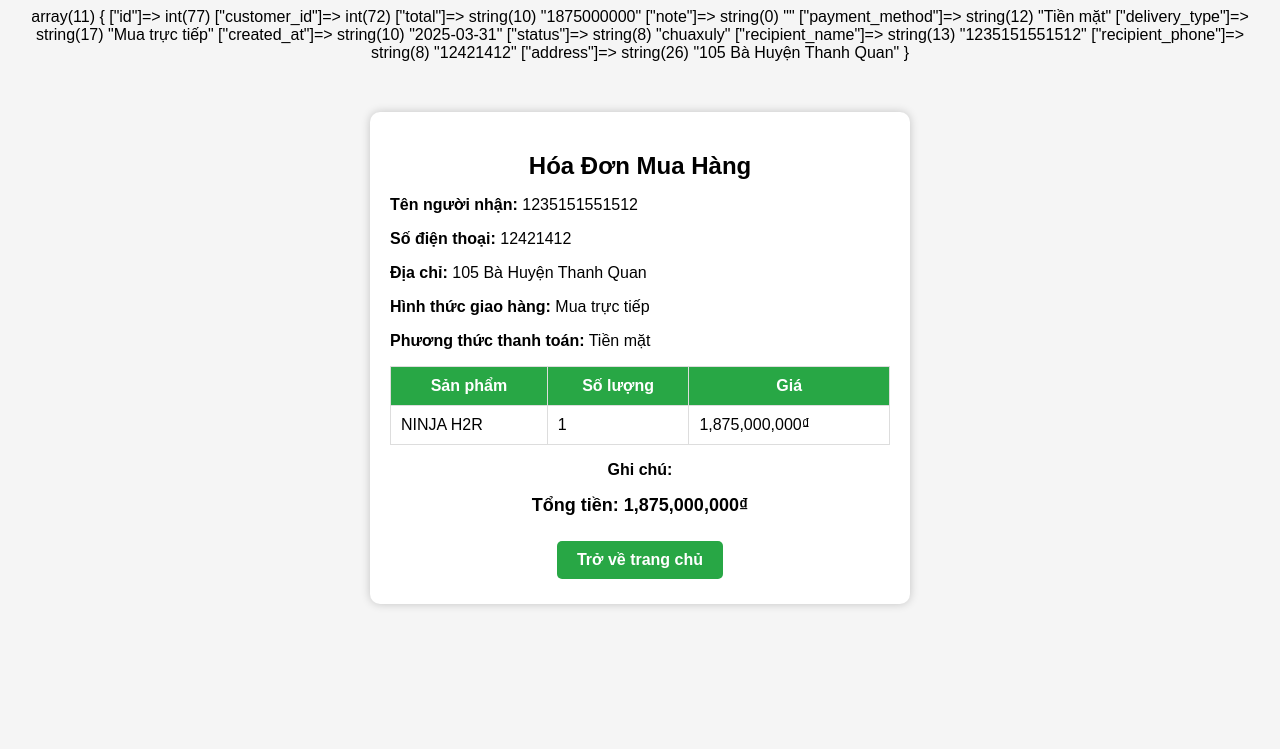
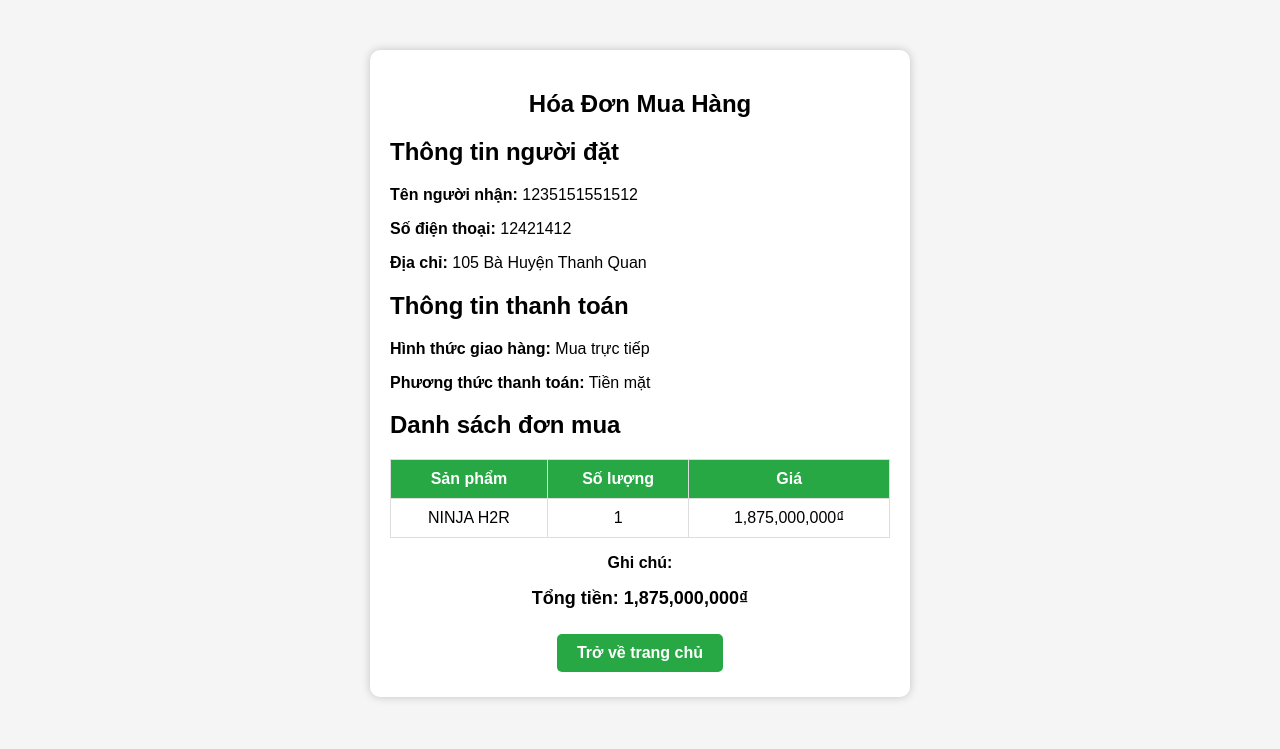
Before and after one commit to huobin1202/Webphp1, a PHP site: page /don_mua.php in a window 1280 px wide. Shown: the top 749 px of the page. Run offline with PHP 8.4, Linux system fonts and the light colour scheme; a user stored in the database is signed in; data comes from the database, SQL or seed files in the repository.

Commit message:
phat don mua

```diff
--- a/don_mua.php
+++ b/don_mua.php
@@ -1,11 +1,6 @@
 <?php
 session_start();
 include('database.php');
-
-if (!isset($_SESSION['customer_id'])) {
-    echo "<script>alert('Bạn cần đăng nhập để xem hóa đơn!'); window.location.href='dn.php';</script>";
-    exit();
-}
 
 $customer_id = $_SESSION['customer_id'];
 
@@ -19,7 +14,7 @@
 $order_query->execute();
 $order_result = $order_query->get_result();
 $order = $order_result->fetch_assoc();
-var_dump($order);
+
 if (!$order) {
     echo "<script>alert('Không tìm thấy hóa đơn!'); window.location.href='index.php';</script>";
     exit();
@@ -46,6 +41,7 @@
 <head>
     <meta charset="UTF-8">
     <meta name="viewport" content="width=device-width, initial-scale=1.0">
+    <link rel="stylesheet" href="https://cdnjs.cloudflare.com/ajax/libs/font-awesome/4.7.0/css/font-awesome.min.css">
     <title>Hóa Đơn Mua Hàng</title>
     <style>
     body {
@@ -123,12 +119,14 @@
     <div class="container">
         <h2 class="title">Hóa Đơn Mua Hàng</h2>
         <div class="info">
+            <h2>Thông tin người đặt</h2>
             <p><b>Tên người nhận:</b> <?php echo htmlspecialchars($order['recipient_name']); ?></p>
             <p><b>Số điện thoại:</b> <?php echo htmlspecialchars($order['recipient_phone']); ?></p>
             <p><b>Địa chỉ:</b> <?php echo htmlspecialchars($order['address']); ?></p>
+            <h2>Thông tin thanh toán</h2>
             <p><b>Hình thức giao hàng:</b> <?php echo htmlspecialchars($order['delivery_type']); ?></p>
             <p><b>Phương thức thanh toán:</b> <?php echo htmlspecialchars($order['payment_method']); ?></p>
-
+            <h2>Danh sách đơn mua</h2>
         </div>
 
         <table class="table">
```
